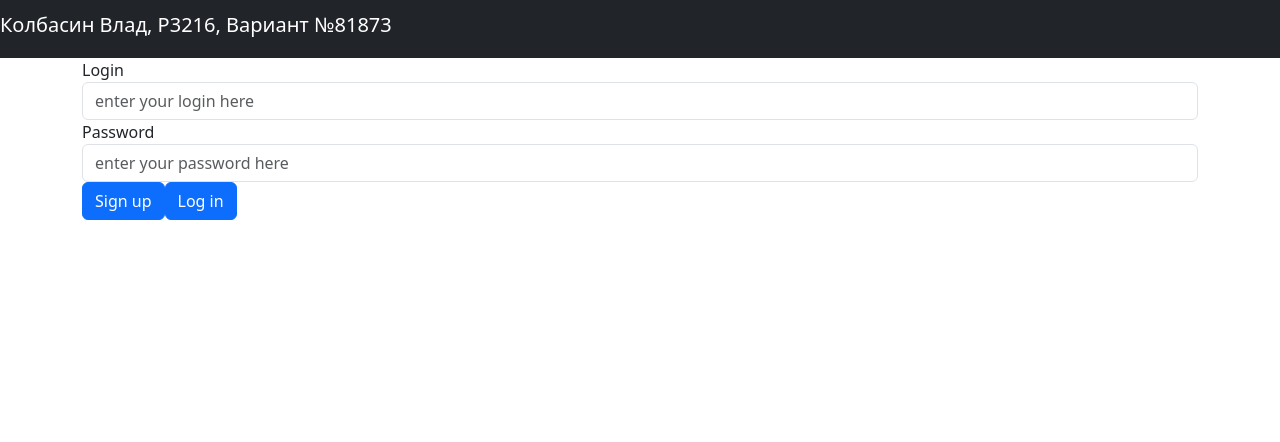
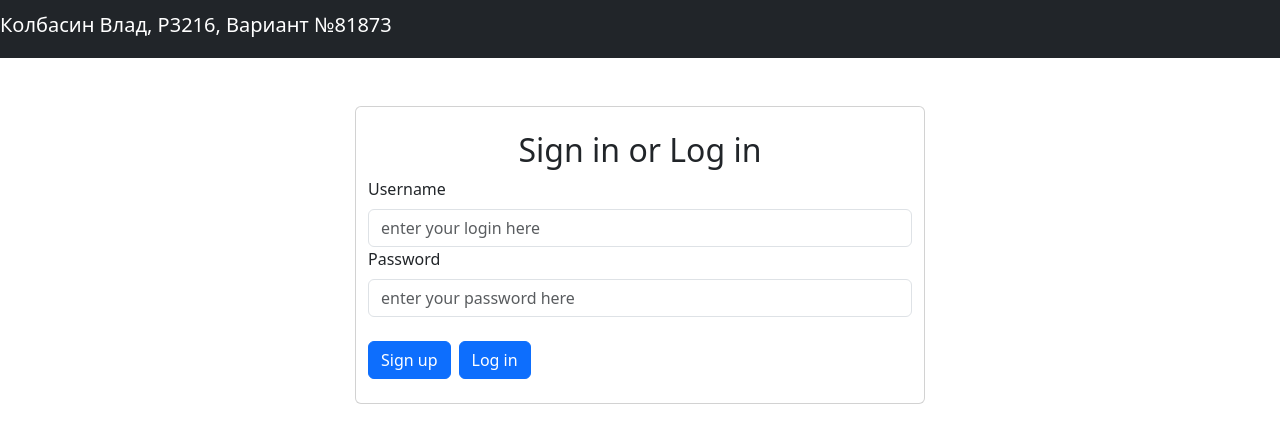
Before and after one commit to Verteplushka/Web4, a React (Create React App) app in the folder front/: page /login_page in a window 1280 px wide. Shown: the top 442 px of the page. Built offline with nearby package versions, Linux system fonts and the light colour scheme.

Commit message:
Change login_page style and alerts

```diff
--- a/front/src/components/login_page/Form.js
+++ b/front/src/components/login_page/Form.js
@@ -1,6 +1,7 @@
 import React, { useState } from "react";
 import { addUser, checkUser } from "../../service/UserService";
 import { useNavigate } from "react-router-dom";
+import { Toaster, toast } from "sonner";
 
 const Form = () => {
   const navigator = useNavigate();
@@ -18,11 +19,11 @@ const Form = () => {
 
   const checkForm = () => {
     if (login === "") {
-      alert("Login mustn't be empty");
+      toast.error("Username mustn't be empty");
       return false;
     }
     if (password === "") {
-      alert("Password mustn't be empty");
+      toast.error("Password mustn't be empty");
       return false;
     }
     return true;
@@ -33,21 +34,32 @@ const Form = () => {
     addUser({ login: login, password: password }).then((response) =>
       response.data
         ? navigator("/main_page")
-        : alert("User with login " + login + " already exists")
+        : toast.error("User with login " + login + " already exists")
     );
   };
 
   const logIn = () => {
     if (!checkForm()) return;
     checkUser({ login: login, password: password }).then((response) =>
-      response.data ? navigator("/main_page") : alert("Wrong login or password")
+      response.data
+        ? navigator("/main_page")
+        : toast.error("Wrong login or password")
     );
   };
 
   return (
+    <>
+      <br /> <br />
+      <div className="row">
+        <div className="card col-md-6 offset-md-3 offset-md-3">
+          <br />
+          <h2 className="text-center">Sign in or Log in</h2>
+          <div className="card=body">
             <form>
-      <div className="form-group">
-        <label htmlFor="login">Login</label>
+              <div className="form-group ">
+                <label className="form-label" htmlFor="login">
+                  Username
+                </label>
                 <input
                   type="text"
                   className="form-control"
@@ -58,7 +70,9 @@ const Form = () => {
                 />
               </div>
               <div className="form-group">
-        <label htmlFor="password">Password</label>
+                <label className="form-label" htmlFor="password">
+                  Password
+                </label>
                 <input
                   type="password"
                   className="form-control"
@@ -69,13 +83,33 @@ const Form = () => {
                 />
               </div>
 
-      <button type="button" className="btn btn-primary" onClick={singUp}>
+              <br />
+
+              <div className="d-flex">
+                <button
+                  type="button"
+                  className="btn btn-primary"
+                  onClick={singUp}
+                  style={{ marginRight: "8px" }}
+                >
                   Sign up
                 </button>
-      <button type="button" className="btn btn-primary" onClick={logIn}>
+                <button
+                  type="button"
+                  className="btn btn-primary"
+                  onClick={logIn}
+                >
                   Log in
                 </button>
+              </div>
+
+              <br />
             </form>
+          </div>
+        </div>
+      </div>
+      <Toaster richColors />
+    </>
   );
 };
 
--- a/front/src/components/main_page/Form.js
+++ b/front/src/components/main_page/Form.js
@@ -3,6 +3,7 @@ import IconButton from "@mui/material/IconButton";
 import { clear, addDot } from "../../service/DotService";
 import { addDotRedux, changeR, clearRedux } from "../../redux_files/actions";
 import { useDispatch } from "react-redux";
+import { Toaster, toast } from "sonner";
 
 const Form = () => {
   const dispatch = useDispatch();
@@ -46,20 +47,20 @@ const Form = () => {
   };
 
   const check = () => {
-    if (r < 0) {
-      alert("R mustn't be negative");
+    if (r <= 0) {
+      toast.error("R must be positive");
       return;
     }
     if (isNaN(y)) {
-      alert("Y must be a number");
+      toast.error("Y must be a number");
       return;
     }
     if (y === "") {
-      alert("Y must be chosen");
+      toast.error("Y must be chosen");
       return;
     }
     if (y <= -5 || y >= 3) {
-      alert("Y must be in (-5, 3)");
+      toast.error("Y must be in (-5, 3)");
       return;
     }
 
@@ -69,6 +70,7 @@ const Form = () => {
   };
 
   return (
+    <>
       <form>
         <div className="form-group">
           <div>X:</div>
@@ -226,6 +228,8 @@ const Form = () => {
           </button>
         </div>
       </form>
+      <Toaster richColors />
+    </>
   );
 };
 
--- a/front/src/components/main_page/Graph.js
+++ b/front/src/components/main_page/Graph.js
@@ -2,6 +2,7 @@ import React, { useRef, useEffect } from "react";
 import { useDispatch, useSelector } from "react-redux";
 import { addDot } from "../../service/DotService";
 import { addDotRedux } from "../../redux_files/actions";
+import { Toaster, toast } from "sonner";
 
 const Graph = () => {
   const dispatch = useDispatch();
@@ -128,15 +129,15 @@ const Graph = () => {
     const y = (canvas.height / 2 - (event.clientY - rect.top)) / unitLenght;
 
     if (r <= 0) {
-      alert("You chose invalid R");
+      toast.error("You chose invalid R");
       return;
     }
     if (x < -5 || x > 3) {
-      alert("X must be in [-5, 3]");
+      toast.error("X must be in [-5, 3]");
       return;
     }
     if (y <= -5 || y >= 3) {
-      alert("Y must be in (-5, 3)");
+      toast.error("Y must be in (-5, 3)");
       return;
     }
 
@@ -146,7 +147,15 @@ const Graph = () => {
   };
 
   return (
-    <canvas ref={canvasRef} width={300} height={300} onClick={checkDotMouse} />
+    <>
+      <canvas
+        ref={canvasRef}
+        width={300}
+        height={300}
+        onClick={checkDotMouse}
+      />
+      <Toaster richColors />
+    </>
   );
 };
 
```
Lines whose indentation alone changed are shown as unchanged.
